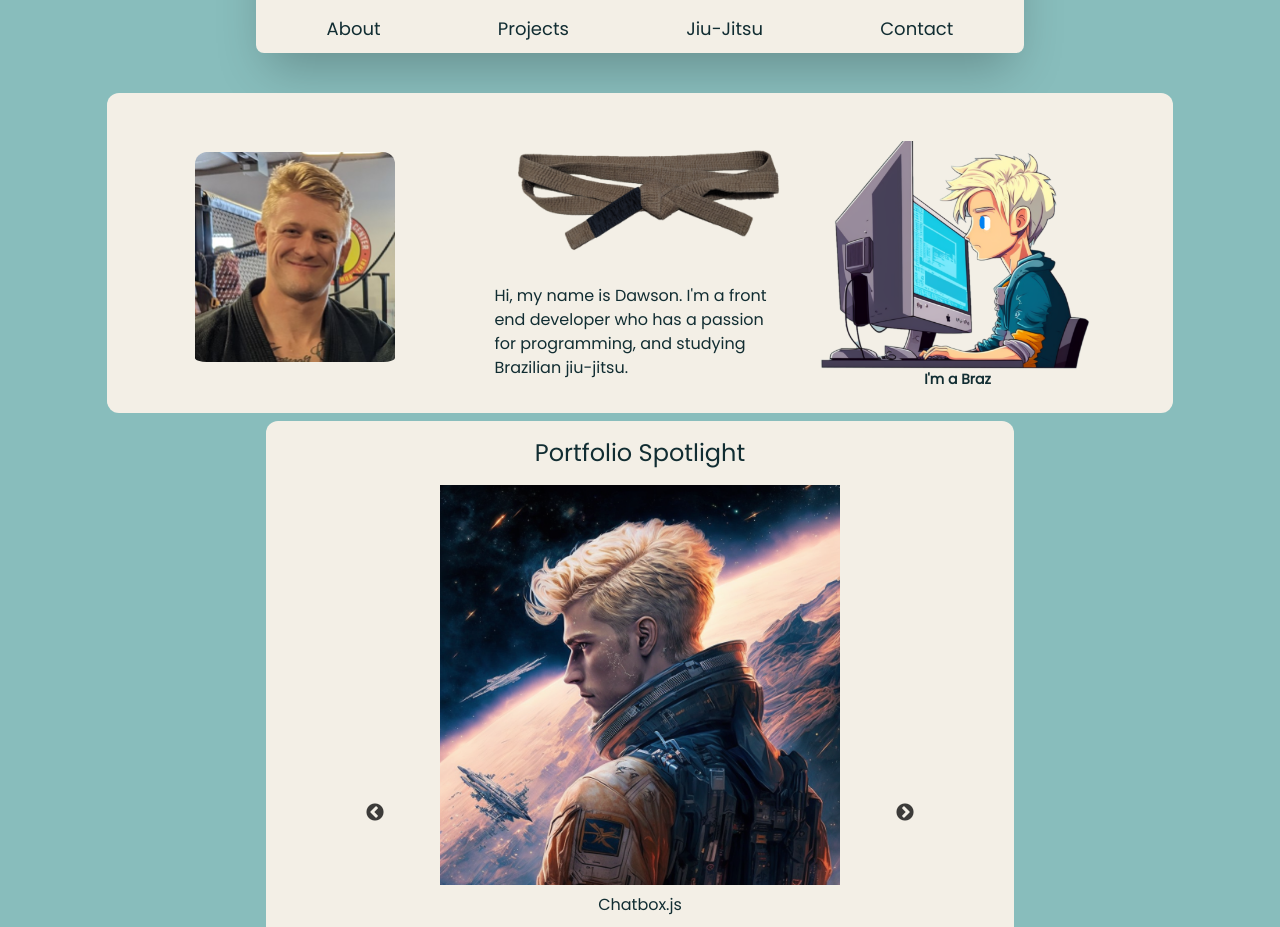
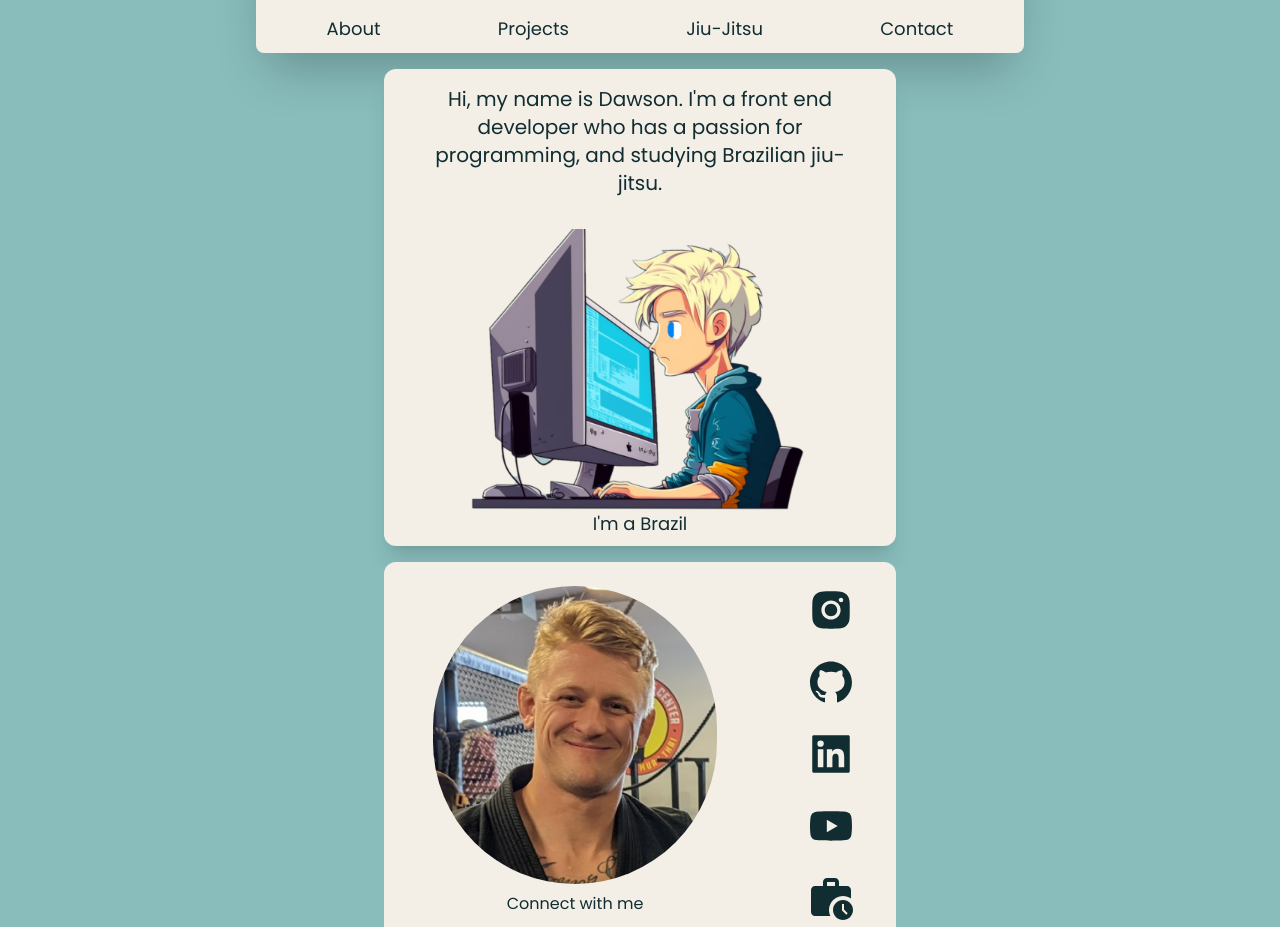
Before and after one commit to Dawsonkw/professionalPortfolio, a React (Vite) app: page / in a window 1280 px wide. Shown: the part 105-1032 px from the top of the page. Built offline with nearby package versions, Linux system fonts and the light colour scheme; a web font is replaced by a local one.

Commit message:
Fixed about section, started adding a onhover menu expansion to social media icons

```diff
--- a/src/App.css
+++ b/src/App.css
@@ -1,4 +1,7 @@
-
+.relative:hover > div {
+  display: block;
+  transition: 1500ms background-position ease-in-out;
+}
 
 .bg-hover-portGray{
   background-color: #6c757d; /*desired color*/
--- a/src/components/About.jsx
+++ b/src/components/About.jsx
@@ -1,8 +1,9 @@
 import React from 'react';
 import character from '../images/softwareDevEdit.png';
-import headshot from '../images/headshotPic.jpg';
-import belt from '../images/beltPhoto.png'
 import { useTypewriter } from 'react-simple-typewriter';
+import headshot from '../images/headshotPic.jpg'
+import { AiFillInstagram, AiFillGithub, AiFillLinkedin, AiFillYoutube } from 'react-icons/ai';
+import { MdWorkHistory } from 'react-icons/md'
 
 function About(props) {
 
@@ -16,25 +17,65 @@ function About(props) {
 
     return (
         <div id='about'>
-            <div className='flex iphone5:flex-col 350:flex-col mobile:flex-col sm:flex-row  sm:px-4 justify-between  py-4 px-4 mt-10 bg-bone iphone5:w-5/6 sm:w-5/6 md:3/5 mx-auto rounded-xl'>
-                <div className='flex flex-col justify-center items-center mt-4 mr-2 mobile:order-2 iphone5:order-2 350:order-2 sm:order-2 md:order-2 text-center sm:px-4  iphone5:mr-4 iphone5:ml-4 sm:ml-0 iphone5:rounded-xl 350:rounded-xl mobile:rounded-xl sm:rounded-tl-none sm:rounded-bl-none xl:rounded-xl xl:ml-1 font-bold xl:mx-8 xl:w-1/3'>
-                    <img className='rounded-xl mx-auto items-center iphone5:hidden 350:hidden mobile:hidden md:hidden lg:hidden xl:flex pb-2' src={headshot} style={{width: '200px'}} alt="" />
+            <div className=' bg-bone iphone5:w-4/5 sm:w-3/5 lg:w-2/5 flex flex-col justify-center items-center mx-auto my-4 rounded-xl shadow-xl '>
+                <div className=''>
+                </div>
+                <div className='text-center py-4 px-2'>
+                    <p className='text-xl iphone5:px-4 mobile:px-8'>
+                        Hi, my name is Dawson. I'm a front end developer who has a passion for programming, and studying Brazilian jiu-jitsu.
+                    </p>
+                </div>
+                <div className=''>
+                        <img className='mx-auto pt-4  ' src={character} style={{width: '375px', minWidth:'200px'}} alt="" />
+                        <p className='pb-2 md:text-lg text-center'>I'm a {text}</p>
+                </div>
+            </div>
+            <div className='iphone5:w-4/5 sm:w-3/5 lg:w-2/5 bg-bone mx-auto flex flex-row justify-around rounded-xl py-4'>
+                <div className='text-center'>
+                    <img className='p-2 rounded-full flex justify-center items-center' src={headshot} style={{width: '300px'}} alt="" />
+                    <h2>Connect with me</h2>
+                </div>
+                <div className='flex flex-col justify-center'>
+                    {/* <div className='flex flex-col mx-auto text-5xl iphone5:text-2xl 350:text-3xl mobile:text-4xl sm:text-5xl gap-6 py-2'>
+                        <a href="#"><AiFillInstagram/></a>
+                        <a href="#"><AiFillGithub/></a>
+                        <a href="#"> <AiFillLinkedin/></a>
+                        <a href="#"><AiFillYoutube/></a>
+                        <a href="#"><MdWorkHistory/></a>
+                    </div> */}
+                    <div className='flex flex-col mx-auto text-5xl iphone5:text-2xl 350:text-3xl mobile:text-4xl sm:text-5xl gap-6 py-2'>
+                    <div className="relative group">
+                        <a href="#" className=" hover:text-emeraldGreenDark"><AiFillInstagram/></a>
+                        <div className="hidden absolute left-12 top-0 w-fit bg-gray-100 rounded-md shadow-lg py-2 transition-all duration-2000 transform -translate-x-2 group-hover:opacity-100 group-hover:translate-x-0 ">
+                            <p className='text-2xl'>Instagram</p>
+                        </div>
+                    </div>
+                    <div className="relative group">
+                        <a href="#" className="hover:text-emeraldGreenDark"><AiFillGithub/></a>
+                        <div className="hidden absolute left-12 top-0 w-fit bg-gray-100 rounded-md shadow-lg py-2 transition-all duration-900 transform -translate-x-2 group-hover:opacity-100 group-hover:translate-x-0">
+                            <p className='text-2xl'> Github</p>
+                        </div>
+                    </div>
+                    <div className="relative group">
+                        <a href="#" className="hover:text-emeraldGreenDark"><AiFillLinkedin/></a>
+                        <div className="hidden absolute left-12 top-0 w-fit bg-gray-100 rounded-md shadow-lg py-2 transition-all duration-900 transform -translate-x-2 group-hover:opacity-100 group-hover:translate-x-0">
+                            <p className='text-2xl'>LinkedIn</p>
+                        </div>
+                    </div>
+                    <div className="relative group">
+                        <a href="#" className="hover:text-emeraldGreenDark"><AiFillYoutube/></a>
+                        <div className="hidden absolute left-12 top-0 w-fit bg-gray-100 rounded-md shadow-lg py-2 transition-all duration-900 transform -translate-x-2 group-hover:opacity-100 group-hover:translate-x-0">
+                            <p className='text-2xl'>YouTube</p>
+                        </div>
+                    </div>
+                    <div className="relative group">
+                        <a href="#" className="hover:text-emeraldGreenDark"><MdWorkHistory/></a>
+                        <div className="hidden absolute left-12 top-0 w-fit bg-gray-100 rounded-md shadow-lg py-2 transition-all duration-900 transform -translate-x-2 group-hover:opacity-100 group-hover:translate-x-0">
+                            <p className='text-2xl'>Resume</p>
+                        </div>
+                    </div>
+                    </div>
 
-
-                </div>
-                <div className='flex flex-col order-2 justify-center items-center' style={{width: '300px'}} >
-
-                    <img className='iphone5: hidden lg:hidden xl:flex justify-center items-center ' src={belt} alt="" />
-                    <p className=''>
-                        Hi, my name is Dawson. I'm a front end developer who has a passion for programming, and studying Brazilian jiu-jitsu.
-
-                    </p>
-
-                </div>
-
-                <div className=' flex flex-col justify-center items-center mt-4 mr-2 mobile:order-1 iphone5:order-1 350:order-1 sm:order-2 text-center sm:px-4  iphone5:mr-4 iphone5:ml-4 sm:ml-0 iphone5:rounded-xl 350:rounded-xl mobile:rounded-xl sm:rounded-tl-none sm:rounded-bl-none xl:rounded-xl xl:ml-1 font-bold xl:mx-8 xl:w-1/3'>
-                        <img className='mx-auto pt-4  ' src={character} style={{width: '375px', minWidth:'200px'}} alt="" />
-                        <p className='pb-2 sm:text-sm iphone5:text-xs'>I'm a {text}</p>
                 </div>
             </div>
         </div>
--- a/src/components/Header.jsx
+++ b/src/components/Header.jsx
@@ -1,6 +1,7 @@
 import React from 'react';
 import icon from '../images/kitsuneIcon.png'
-import { AiFillInstagram, AiFillGithub, AiFillFilePdf } from 'react-icons/ai';
+import { AiFillInstagram, AiFillGithub } from 'react-icons/ai';
+import { MdWorkHistory } from 'react-icons/md'
 import { Link } from 'react-scroll';
 
 
@@ -30,7 +31,7 @@ function Header(props) {
                                 </li>
                                 <li className='hover:text-emeraldGreenDark'>
                                     <a target="_blank" rel='noopener noreferrer' href="https://pdfhost.io/v/XvwQZk9fR_dkw_dev_resume_hosted">
-                                        <AiFillFilePdf />
+                                        <MdWorkHistory />
                                     </a>
                                 </li>
                             </ul>
--- a/src/components/Projects.jsx
+++ b/src/components/Projects.jsx
@@ -16,7 +16,7 @@ function Projects(props) {
                         <div className=' bg-bone mx-auto iphone5:w-full sm:w-3/5 md:w-7/12 lg:w-3/5 rounded-xl -mt-2 iphone5:px-8 rounded-br-none rounded-bl-none ' >
                             <Carousel />
                         </div>
-                        <div className='iphone5:flex flex-col md:grid md:grid-cols-2 gap-4  bg-bone p-4 rounded-xl iphone5:rounded-tr-none iphone5:rounded-tl-none mx-auto iphone5:w-full sm:w-3/5 md:w-7/12 lg:w-3/5 '>
+                        <div className='iphone5:flex flex-col  bg-bone p-4 rounded-xl iphone5:rounded-tr-none iphone5:rounded-tl-none mx-auto iphone5:w-full sm:w-3/5 md:w-7/12 lg:w-3/5 '>
                             <div className='py-4'>
                                 <h1 className='text-center font-xl font-bold'>Chatbox.js</h1>
                                 <video controls poster='#' itemProp='contentURL'>
@@ -47,12 +47,6 @@ function Projects(props) {
                                     <source src={video5} type='video/mp4' />
                                 </video>
                             </div>
-                            <div className='py-4'>
-                                <h1 className='text-center font-xl font-bold'>Woolley Woodworking</h1>
-                                <video controls poster='#' itemProp='contentURL'>
-                                    <source src={video6} type='video/mp4' />
-                                </video>
-                            </div>
                         </div>
                     </div>
                 </div>
```
